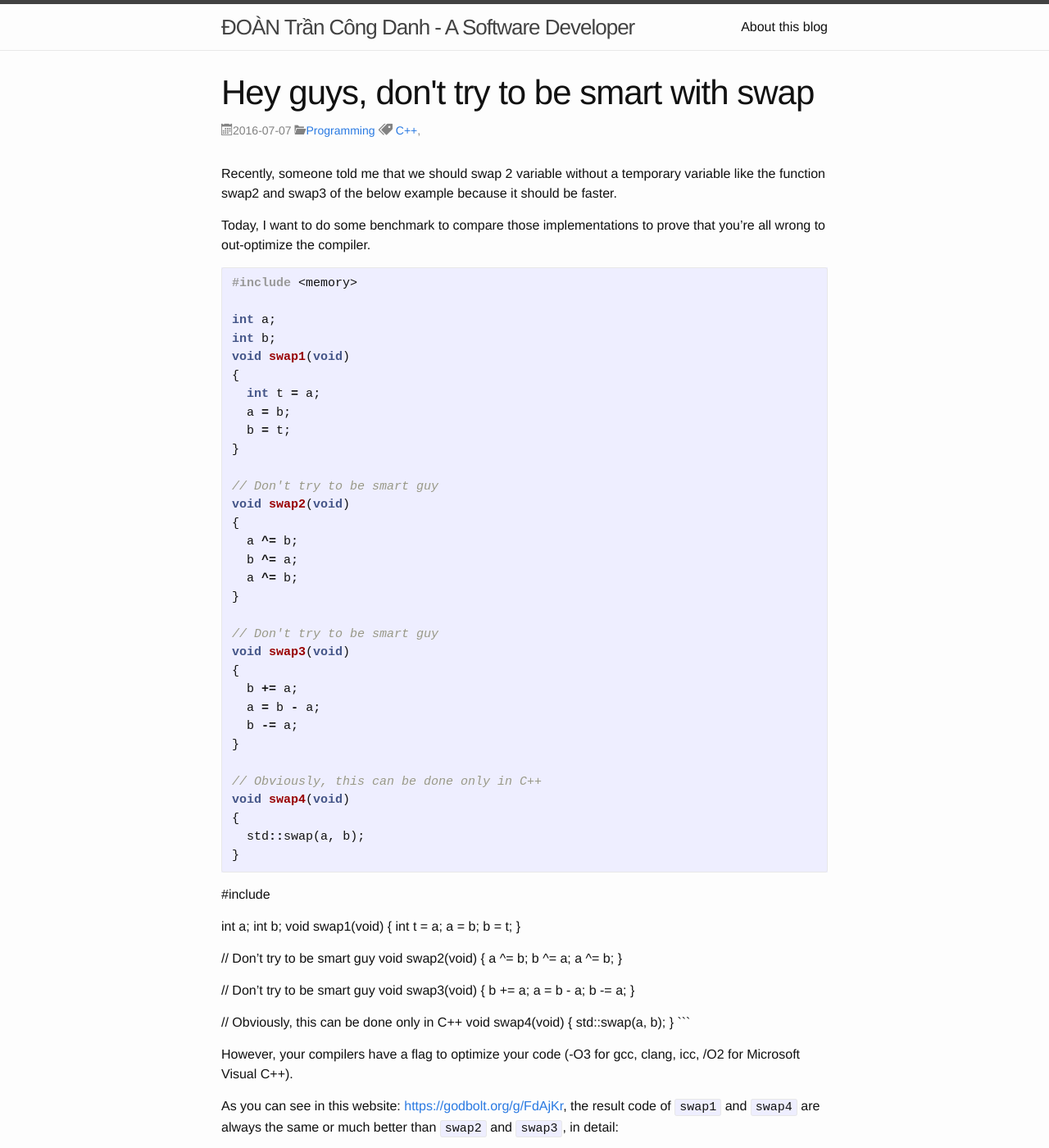
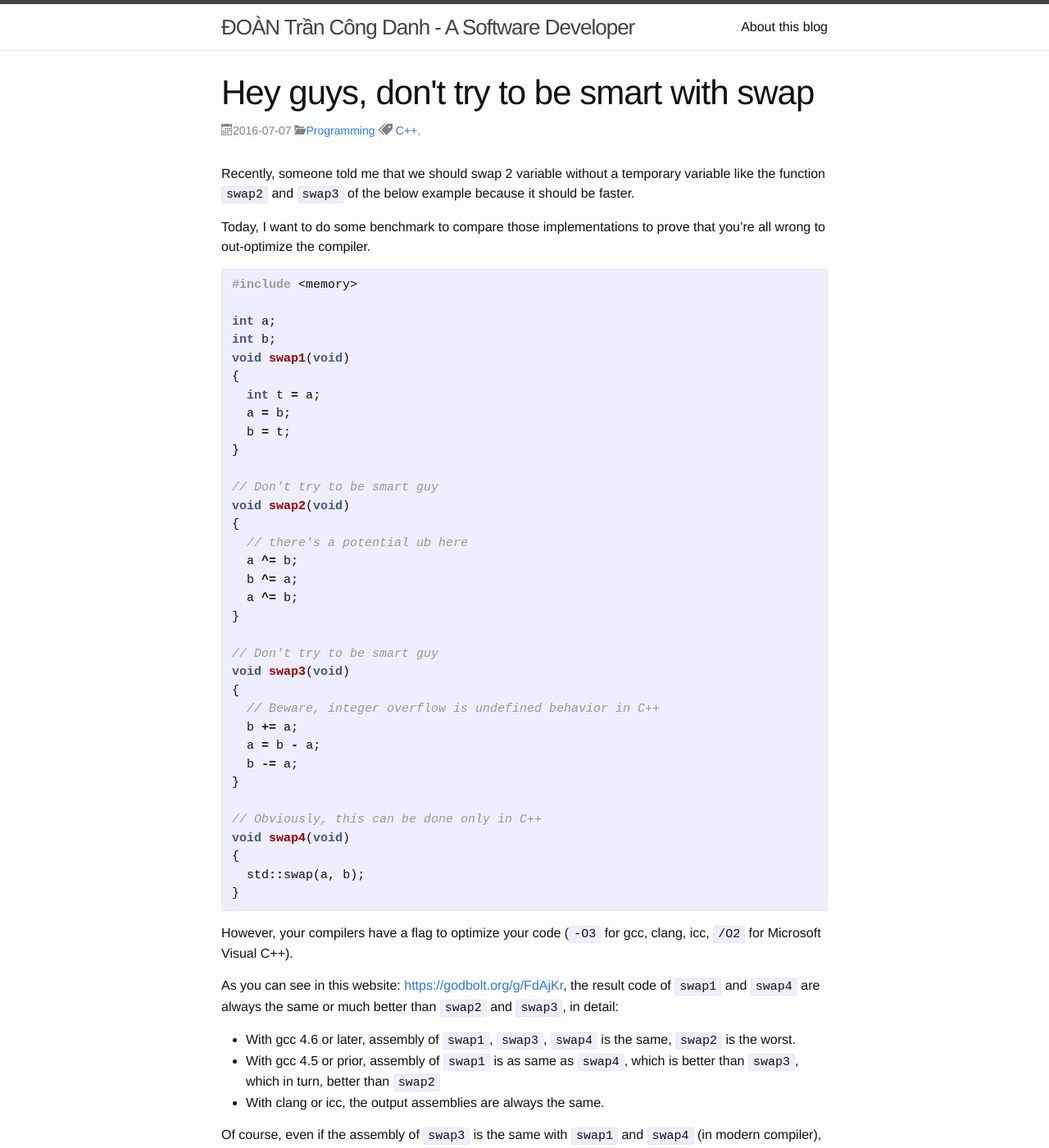
Before and after one commit to congdanhqx-zz/congdanhqx.github.io, a Jekyll site: the page built from _posts/2016-07-07-hey-guys-dont-try-to-be-smart-with-swap.markdown, in a window 1280 px wide and 1400 px high. Shown: the whole window at 82% size. Built offline with Jekyll 4.4.1, drawn with Linux system fonts in a browser that asks for light colours; some web fonts are replaced; comment, search, counter and statistics services are not loaded.

Commit message:
Correct some spelling

````diff
--- a/_posts/2016-07-07-hey-guys-dont-try-to-be-smart-with-swap.markdown
+++ b/_posts/2016-07-07-hey-guys-dont-try-to-be-smart-with-swap.markdown
@@ -10,7 +10,7 @@
 ---
 
 Recently, someone told me that we should swap 2 variable without a temporary
-variable like the function swap2 and swap3 of the below example because it
+variable like the function `swap2` and `swap3` of the below example because it
 should be faster.
 
 Today, I want to do some benchmark to compare those implementations to prove that
@@ -32,6 +32,7 @@
 // Don't try to be smart guy
 void swap2(void)
 {
+  // there's a potential ub here
   a ^= b;
   b ^= a;
   a ^= b;
@@ -40,6 +41,7 @@
 // Don't try to be smart guy
 void swap3(void)
 {
+  // Beware, integer overflow is undefined behavior in C++
   b += a;
   a = b - a;
   b -= a;
@@ -52,42 +54,8 @@
 }
 ```
 
-#include <memory>
-
-int a;
-int b;
-void swap1(void)
-{
-  int t = a;
-  a = b;
-  b = t;
-}
-
-// Don't try to be smart guy
-void swap2(void)
-{
-  a ^= b;
-  b ^= a;
-  a ^= b;
-}
-
-// Don't try to be smart guy
-void swap3(void)
-{
-  b += a;
-  a = b - a;
-  b -= a;
-}
-
-// Obviously, this can be done only in C++
-void swap4(void)
-{
-  std::swap(a, b);
-}
-```
-
-However, your compilers have a flag to optimize your code (-O3 for gcc, clang,
-icc, /O2 for Microsoft Visual C++).
+However, your compilers have a flag to optimize your code (`-O3` for gcc, clang,
+icc, `/O2` for Microsoft Visual C++).
 
 As you can see in this website: <https://godbolt.org/g/FdAjKr>, the result code
 of `swap1` and `swap4` are always the same or much better than `swap2` and
--- a/_posts/2016-07-18-some-shitty-c-interview-scenes.markdown
+++ b/_posts/2016-07-18-some-shitty-c-interview-scenes.markdown
@@ -10,7 +10,7 @@
 ---
 
 From my own experience as the interviewee, those questions is unacceptable to me,
-I admit that I hate those questions, and I hate the interviewer, too.
+I admit that I hate those questions, and I hate the interviewers, too.
 <!--excerpt-->
 
 ### I have some C/C++ questions for you!"
````
